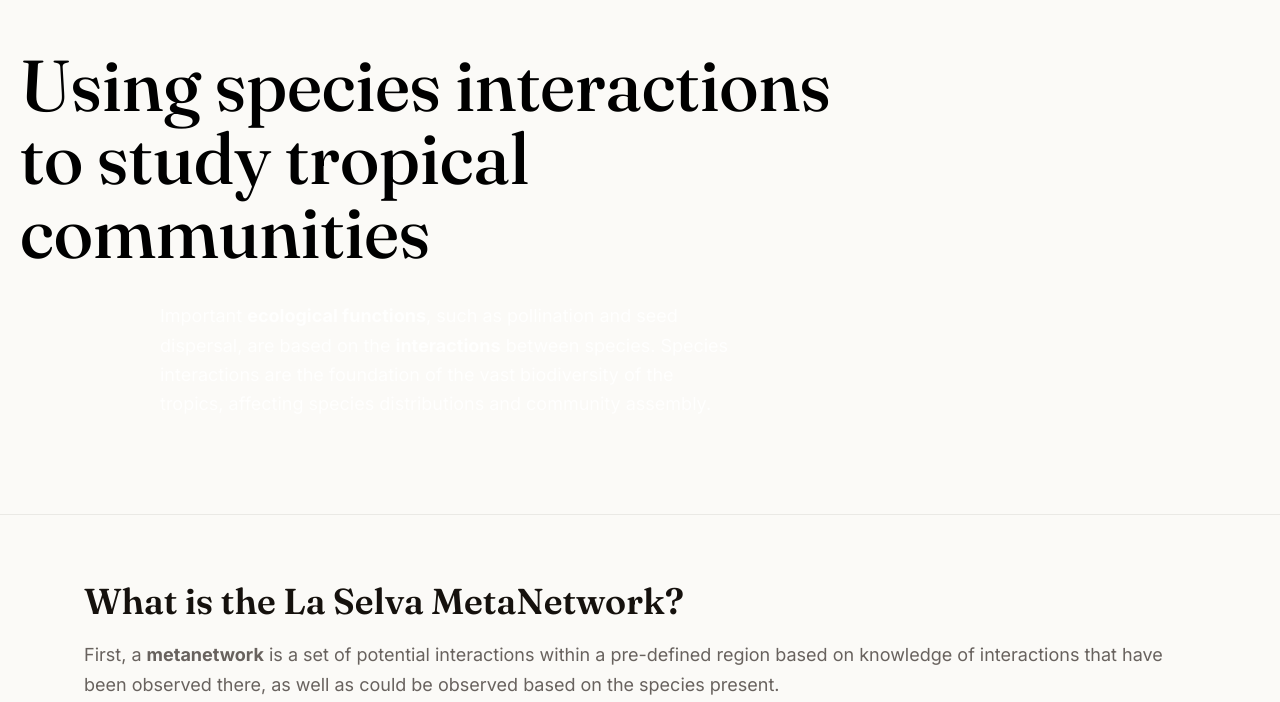
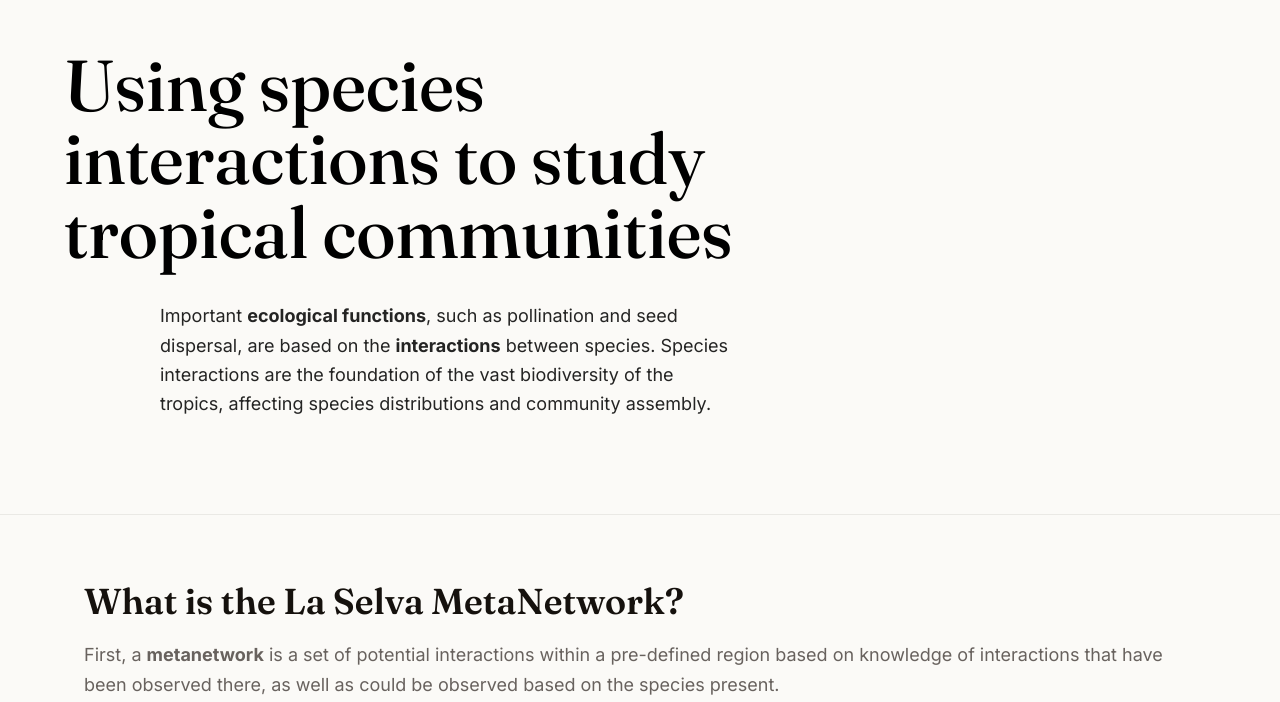
Before and after one commit to SpaCE-Lab-MSU/LaSelvaMetaNetwork.github.io, an Astro site: page / in a window 1280 px wide. Shown: the part 112-814 px from the top of the page. Built offline with nearby package versions, Linux system fonts and the light colour scheme; Astro itself is replaced by a stand-in of ours; no server answers.

Commit message:
Update index.astro

```diff
--- a/src/pages/index.astro
+++ b/src/pages/index.astro
@@ -30,11 +30,11 @@ const latest = (await sortedPosts()).filter((post) => post.slug !== featured.slu
 >
   <section class="relative -mt-[calc(4rem+2px)] min-h-[calc(100svh-2rem)] overflow-hidden border-b border-border/60 pt-[calc(4rem+2px)] sm:min-h-[400px]">
     <div class="max-w-4xl text-black">
-    <div class="relative mx-auto flex min-h-[calc(100svh-6rem)] max-w-6xl flex-col items-center justify-center px-5 py-20 sm:min-h-[400px] sm:py-24">
+    <div class="relative mx-auto flex min-h-[calc(100svh-6rem)] max-w-6xl flex-col items-center justify-center px-10 py-20 sm:min-h-[400px] sm:px-16 sm:py-24">
         <h1 class="font-serif text-[2.5rem] font-medium leading-[1.02] sm:text-6xl lg:text-7xl">
         Using species interactions to study tropical communities
         </h1>
-        <p class="mt-8 max-w-xl text-lg leading-relaxed text-white/86">
+        <p class="mt-8 max-w-xl text-lg leading-relaxed text-black/86">
         Important <strong>ecological functions</strong>, such as pollination and seed dispersal, are based on the <strong>interactions</strong> between species.
         Species interactions are the foundation of the vast biodiversity of the tropics, affecting species distributions and community assembly.
         </p>
```
